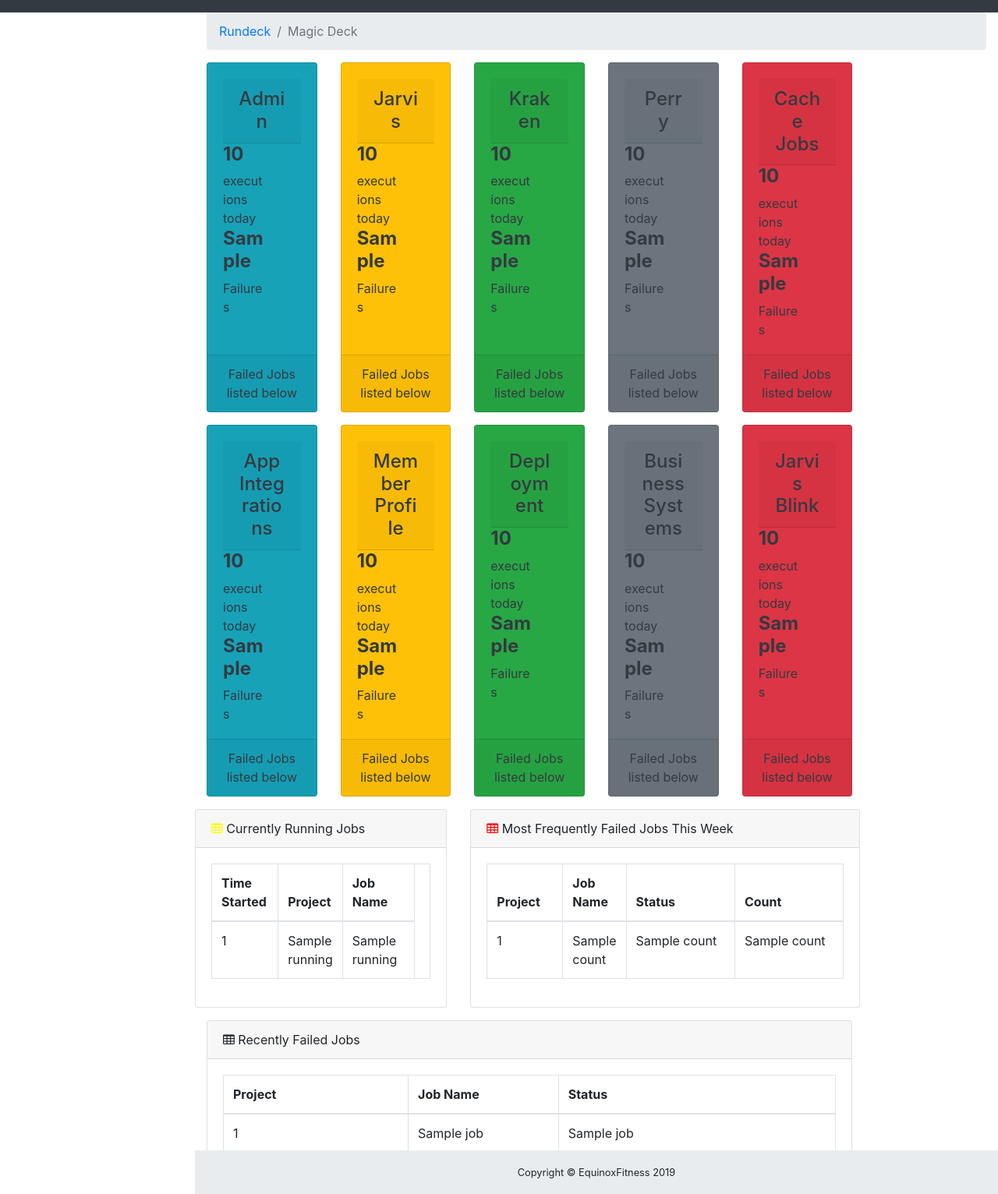
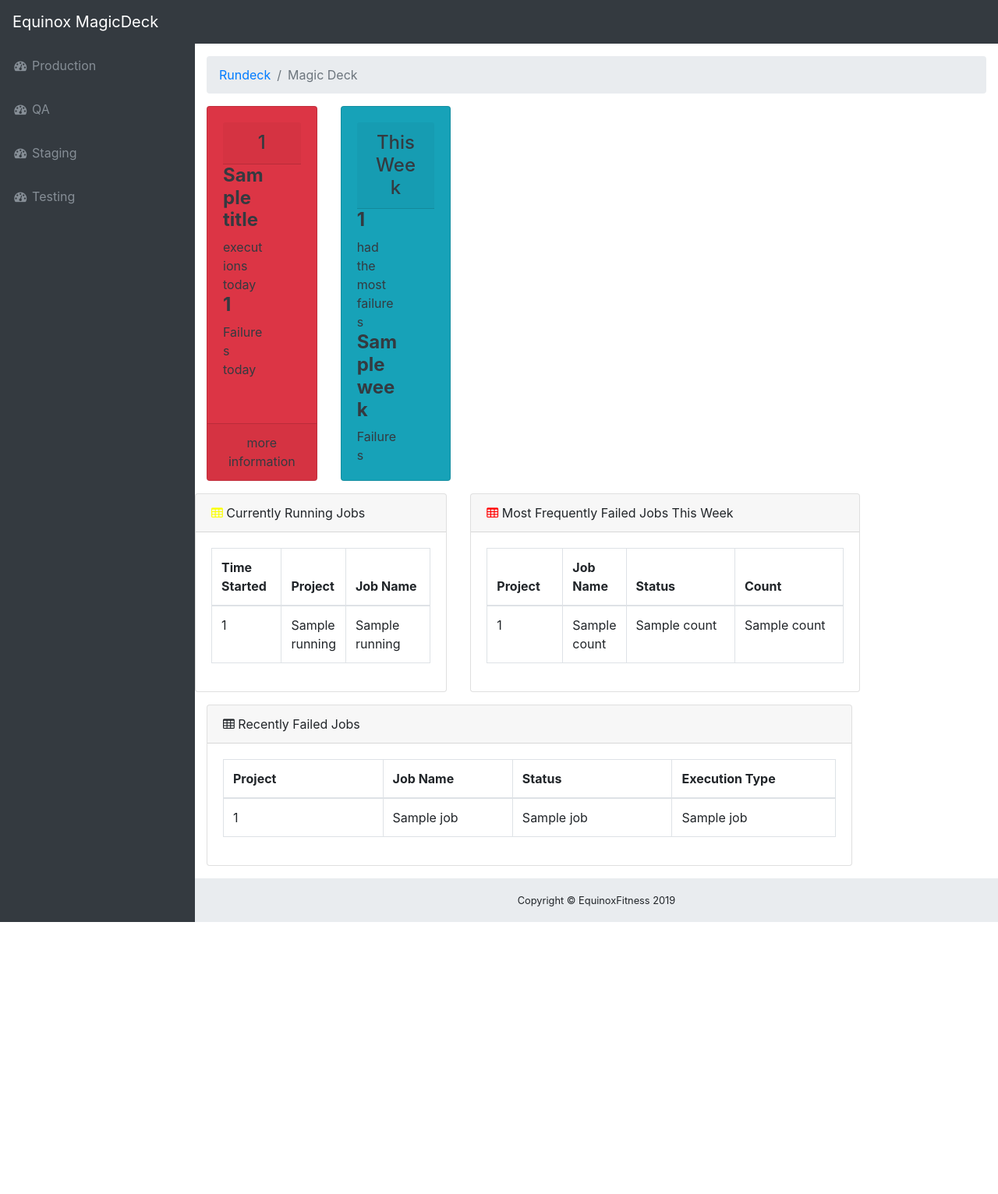
Before and after one commit to giannamiggins/magicdeck, a Flask app: template templates/dashboard.html in a window 1280 px wide. Shown: the whole page at 78% size. After the commit the page ends 1183 px from the top, so only its background shows below. Run offline with Flask 2, Linux system fonts and the light colour scheme; the template is opened without the code that fills it: most values are stand-ins (such as "Sample title", 1, 10 or a date in 2020); parts of the project's set-up code (start-up, migrations or seed data) failed here and were passed over; some libraries are stand-ins or nearby versions.

Commit message:
possible to use for other environments

```diff
--- a/app.py
+++ b/app.py
@@ -24,6 +24,7 @@ class Execution(Base):
     status = Column(String)
     date_completed = Column(Date)
     scheduled_execution_id = Column(Integer)
+    execution_type = Column(String)
 
     def __init__(self, id, project, status, date_completed, scheduled_execution_id):
         self.id = id
@@ -31,6 +32,7 @@ class Execution(Base):
         self.status = status
         self.date_completed = date_completed
         self.scheduled_execution_id = scheduled_execution_id
+        self.execution_type = execution_type
 
 class Jobs(Base):
     __tablename__ = "scheduled_execution"
@@ -55,34 +57,41 @@ secret=credentials.secret,
 cluster=credentials.cluster,
 ssl=True)
 
-#sql variables
-allprojects = session.query(Execution.project).filter(cast(Execution.date_completed, Date)==date.today()).subquery()
-fails = session.query(Execution.project).filter_by(status='failed').filter(cast(Execution.date_completed, Date)==date.today()).subquery()
 
-ad_runs = session.query(allprojects).filter_by(project='Admin').count()
-ad_fails = session.query(fails).filter_by(project='Admin').count()
-j_runs = session.query(allprojects).filter_by(project='Jarvis').count()
-j_fails = session.query(fails).filter_by(project='Jarvis').count()
-k_runs = session.query(allprojects).filter_by(project='Kraken').count()
-k_fails = session.query(fails).filter_by(project='Kraken').count()
-p_runs = session.query(allprojects).filter_by(project='Perry').count()
-p_fails = session.query(fails).filter_by(project='Perry').count()
-cache_runs = session.query(allprojects).filter_by(project='Cache_Jobs').count()
-cache_fails = session.query(fails).filter_by(project='Cache_Jobs').count()
-app_runs = session.query(allprojects).filter_by(project='App-Integrations').count()
-app_fails = session.query(fails).filter_by(project='App-Integrations').count()
-mp_runs = session.query(allprojects).filter_by(project='MemberProfile').count()
-mp_fails = session.query(fails).filter_by(project='MemberProlie').count()
-d_runs = session.query(allprojects).filter_by(project='Deployment').count()
-d_fails = session.query(fails).filter_by(project='Deployment').count()
-bus_runs = session.query(allprojects).filter_by(project='BusinessSystems').count()
-bus_fails = session.query(fails).filter_by(project='BusinessSystems').count()
-jb_runs = session.query(allprojects).filter_by(project='Jarvis-Blink').count()
-jb_fails = session.query(fails).filter_by(project='Jarvis-Blink').count()
+job = session.query(Execution.project, Jobs.job_name, Execution.status, Execution.execution_type).filter(Execution.scheduled_execution_id == Jobs.id).filter_by(status='failed').order_by(Execution.date_completed.desc()).limit(10)
 
-job = session.query(Execution.project, Jobs.job_name, Execution.status).filter(Execution.scheduled_execution_id == Jobs.id).filter_by(status='failed').order_by(Execution.date_completed.desc()).limit(10)
+query = text("""select project, count (*)
+from public.execution
+where date_completed >= CURRENT_DATE
+group by execution.project
+""")
+titles = engine.execute(query)
+executions = []
+for y in titles:
+    executions.append(y)
 
-query = text("""
+query2 = text("""select project, count (*)
+from public.execution
+where status='failed' and date_completed >= CURRENT_DATE
+group by execution.project
+""")
+
+faillist = engine.execute(query2)
+failures = []
+for k in faillist:
+    failures.append(k)
+
+#build url
+g = 0
+host = "devops"
+
+while g < len(failures):
+    project = failures[g][0]
+    url = "http://{0}.equinoxfitness.com/rundeck/project/{1}/activity?statFilter=fail".format(host, project)
+    failures[g] = failures[g], url
+    g += 1
+
+query3 = text("""
 select project,job_name,status,count(*) from
 
 (SELECT
@@ -100,12 +109,29 @@ group by status, job_name, project
 order by count DESC
 limit(10)
 """)
-counts = engine.execute(query)
+counts = engine.execute(query3)
 failcount = []
 for x in counts:
     failcount.append(x)
 
-query2 = text("""
+query4 = text("""
+select date_completed, count(*)
+from (
+select CAST(date_completed as date)
+from public.execution
+where status = 'failed'
+and date_completed >= CURRENT_DATE - 6
+group by execution.date_completed
+)as x
+group by x.date_completed
+order by count desc
+""")
+days = engine.execute(query4)
+week = []
+for k in days:
+    week.append(k)
+
+query6 = text("""
 SELECT
        exe.date_started,
        exe.project,
@@ -115,16 +141,30 @@ join public.execution exe on exe.scheduled_execution_id=se.id
 where exe.date_completed is null
 order by date_started desc
 """)
-ongoing = engine.execute(query2)
+ongoing = engine.execute(query6)
 running = []
 for y in ongoing:
     running.append(y)
 
+
+
+
 @app.route('/dashboard')
 def dashboard():
-    return render_template('dashboard.html', ad_runs=ad_runs, ad_fails=ad_fails, j_runs=j_runs, j_fails=j_fails, k_runs=k_runs, k_fails=k_fails,
-	p_runs=p_runs, p_fails=p_fails, cache_runs=cache_runs, cache_fails=cache_fails, app_runs=app_runs, app_fails=app_fails, mp_runs=mp_runs,
-	mp_fails=mp_fails, d_runs=d_runs, d_fails=d_fails, bus_runs=bus_runs, bus_fails=bus_fails, jb_runs=jb_runs, jb_fails=jb_fails, job=job, counts=failcount, running=running)
+    return render_template('dashboard.html', titles=executions, job=job, counts=failcount, failures=failures, running=running, week=week)
+
+@app.route('/qa')
+def qa():
+    return render_template('qa.html', titles=executions, job=job, counts=failcount, failures=failures, running=running, week=week)
+
+@app.route('/stag')
+def qa():
+    return render_template('stag.html', titles=executions, job=job, counts=failcount, failures=failures, running=running, week=week)
+
+@app.route('/test')
+def qa():
+    return render_template('test.html', titles=executions, job=job, counts=failcount, failures=failures, running=running, week=week)
+
 
 if __name__ == '__main__':
 	app.run(debug=True)
--- a/templates/dashboard.html
+++ b/templates/dashboard.html
@@ -12,8 +12,41 @@
   <link href="https://cdn.datatables.net/1.10.16/css/dataTables.bootstrap4.min.css" rel="stylesheet">
   <link href="{{ url_for('static', filename='css/sb-admin.css') }}" rel="stylesheet">
 </head>
-<body id="page-top">
-  <nav class= "navbar navbar-expand-lg navbar-dark bg-dark fixed-top" id="mainNav"></nav>
+<body class="fixed-nav sticky-footer bg-dark" id="page-top">
+  <nav class="navbar navbar-expand-lg navbar-dark bg-dark fixed-top" id="mainNav">
+    <a class="navbar-brand text-white"> Equinox MagicDeck</a>
+    <button class="navbar-toggler navbar-toggler-right" type="button" data-toggle="collapse" data-target="#navbarResponsive" aria-controls="navbarResponsive" aria-expanded="false" aria-label="Toggle navigation">
+      <span class="navbar-toggler-icon"></span>
+    </button>
+    <div class="collapse navbar-collapse" id="navbarResponsive">
+      <ul class="navbar-nav navbar-sidenav" id="exampleAccordion">
+        <li class="nav-item" data-toggle="tooltip" data-placement="right" title="Dashboard">
+          <a class="nav-link" href="/dashboard">
+            <i class="fa fa-fw fa-dashboard"></i>
+            <span class="nav-link-text">Production</span>
+          </a>
+        </li>
+        <li class="nav-item" data-toggle="tooltip" data-placement="right" title="Dashboard">
+          <a class="nav-link" href="qa">
+            <i class="fa fa-fw fa-dashboard"></i>
+            <span class="nav-link-text">QA</span>
+          </a>
+        </li>
+        <li class="nav-item" data-toggle="tooltip" data-placement="right" title="Dashboard">
+          <a class="nav-link" href="/stag">
+            <i class="fa fa-fw fa-dashboard"></i>
+            <span class="nav-link-text">Staging</span>
+          </a>
+        </li>
+        <li class="nav-item" data-toggle="tooltip" data-placement="right" title="Dashboard">
+          <a class="nav-link" href="/test">
+            <i class="fa fa-fw fa-dashboard"></i>
+            <span class="nav-link-text">Testing</span>
+          </a>
+        </li>
+      </ul>
+    </div>
+  </nav>
   <div class="content-wrapper">
     <div class="container-fluid">
       <ol class="breadcrumb">
@@ -23,153 +56,41 @@
         <li class="breadcrumb-item active">Magic Deck</li>
       </ol>
       <div class="row">
-        <div class="col-xl-2 col-sm-8 mb-3">
-          <div class="card text-white bg-info o-hidden h-100">
+      {% for m in failures %}
+      {% if m[0][1] > 0 %}
+        {% for g in titles %}
+         {% if g[0] == m[0][0] %}
+         <div class="col-xl-2 col-sm-2 mb-3">
+          <div class="card text-white bg-danger o-hidden h-100">
             <div class="card-body">
-              <h4 class="card-header text-center text-dark text-bold">Admin</h4>
-              <div class="mr-5 text-dark"><h4 class="font-weight-bold">{{ad_runs}}</h4> executions today</div>
-              <div class="mr-5 text-dark"><h4 class="font-weight-bold">{{ad_fails}}</h4> Failures</div>
+              <h4 class="card-header text-center text-dark text-bold">{{ g[0]  }}</h4>
+              <div class="mr-5 text-dark"><h4 class="font-weight-bold">{{  g[1]  }}</h4> executions today</div>
+
+              <div class="mr-5 text-dark"><h4 class="font-weight-bold">{{  m[0][1]  }}</h4> Failures today</div>
             </div>
-            {% if ad_fails %}
-            <a href=http://devops.equinoxfitness.com/rundeck/project/Admin/activity?statFilter=fail>
-              <div class="card-footer text-center text-dark"><span>Failed Jobs listed below</span></div>
-            </a>
+                <a href={{ m[1] }}>
+                <div class="card-footer text-center text-dark"><span>more information</span></div>
+                </a>
+          </div>
+                {% endif %}
+              {% endfor %}
             {% endif %}
+        </div>
+        {% endfor %}
+        <div class="col-lg-2 col-sm-2 mb-3">
+          <div class="card bg-info o-hidden h-100">
+            <div class="card-body">
+              <h4 class="card-header text-center text-dark text-bold">This Week</h4>
+              <div class="mr-5 text-dark"><h4 class="font-weight-bold">{{  week[0][0]  }}</h4> had the most failures</div>
+
+              <div class="mr-5 text-dark"><h4 class="font-weight-bold">{{  week[0][1]  }}</h4> Failures </div>
+            </div>
           </div>
         </div>
-        <div class="col-xl-2 col-sm-8 mb-3">
-          <div class="card text-white bg-warning o-hidden h-100">
-            <div class="card-body">
-              <h4 class="card-header text-center text-dark text-bold">Jarvis</h4>
-              <div class="mr-5 text-dark"><h4 class="font-weight-bold">{{j_runs}}</h4> executions today</div>
-              <div class="mr-5 text-dark"><h4 class="font-weight-bold">{{j_fails}}</h4> Failures</div>
-            </div>
-            {% if j_fails %}
-            <a href=http://devops.equinoxfitness.com/rundeck/project/Jarvis/activity?statFilter=fail>
-              <div class="card-footer text-center text-dark"><span>Failed Jobs listed below</span></div>
-            </a>
-            {% endif %}
-          </div>
-        </div>
-        <div class="col-xl-2 col-sm-8 mb-3">
-          <div class="card text-white bg-success o-hidden h-100">
-            <div class="card-body">
-              <h4 class="card-header text-center text-dark text-bold">Kraken</h4>
-              <div class="mr-5 text-dark"><h4 class="font-weight-bold">{{k_runs}}</h4> executions today</div>
-              <div class="mr-5 text-dark"><h4 class="font-weight-bold">{{k_fails}}</h4> Failures</div>
-            </div>
-            {% if k_fails %}
-            <a href=http://devops.equinoxfitness.com/rundeck/project/Kraken/activity?statFilter=fail>
-              <div class="card-footer text-center text-dark"><span>Failed Jobs listed below</span></div>
-            </a>
-            {% endif %}
-          </div>
-        </div>
-        <div class="col-xl-2 col-sm-8 mb-3">
-          <div class="card text-white bg-secondary o-hidden h-100">
-            <div class="card-body">
-              <h4 class="card-header text-center text-dark text-bold">Perry</h4>
-              <div class="mr-5 text-dark"><h4 class="font-weight-bold">{{p_runs}}</h4> executions today</div>
-              <div class="mr-5 text-dark"><h4 class="font-weight-bold">{{p_fails}}</h4> Failures</div>
-            </div>
-            {% if p_fails %}
-            <a href=http://devops.equinoxfitness.com/rundeck/project/Perry/activity?statFilter=fail>
-              <div class="card-footer text-center text-dark"><span>Failed Jobs listed below</span></div>
-            </a>
-            {% endif %}
-          </div>
-        </div>
-        <div class="col-xl-2 col-sm-8 mb-3">
-          <div class="card text-white bg-danger o-hidden h-100">
-            <div class="card-body">
-              <h4 class="card-header text-center text-dark text-bold">Cache Jobs</h4>
-              <div class="mr-5 text-dark"><h4 class="font-weight-bold">{{cache_runs}}</h4> executions today</div>
-              <div class="mr-5 text-dark"><h4 class="font-weight-bold">{{cache_fails}}</h4> Failures</div>
-            </div>
-            {% if cache_fails %}
-            <a href=http://devops.equinoxfitness.com/rundeck/project/Cache_Jobs/activity?statFilter=fail>
-              <div class="card-footer text-center text-dark"><span>Failed Jobs listed below</span></div>
-            </a>
-            {% endif %}
-          </div>
-        </div>
-      </div>
-      <!-- row 2 cards-->
-      <div class="row">
-        <div class="col-xl-2 col-sm-8 mb-3">
-          <div class="card text-white bg-info o-hidden h-100">
-            <div class="card-body">
-              <h4 class="card-header text-center text-dark text-bold">App Integrations</h4>
-              <div class="mr-5 text-dark"><h4 class="font-weight-bold">{{app_runs}}</h4> executions today</div>
-              <div class="mr-5 text-dark"><h4 class="font-weight-bold">{{app_fails}}</h4> Failures</div>
-            </div>
-            {% if app_fails %}
-            <a href=http://devops.equinoxfitness.com/rundeck/project/App-Integrations/activity?statFilter=fail>
-              <div class="card-footer text-center text-dark"><span>Failed Jobs listed below</span></div>
-            </a>
-            {% endif %}
-          </div>
-        </div>
-        <div class="col-xl-2 col-sm-8 mb-3">
-          <div class="card text-white bg-warning o-hidden h-100">
-            <div class="card-body">
-              <h4 class="card-header text-center text-dark text-bold">Member Profile</h4>
-              <div class="mr-5 text-dark"><h4 class="font-weight-bold">{{mp_runs}}</h4> executions today</div>
-              <div class="mr-5 text-dark"><h4 class="font-weight-bold">{{mp_fails}}</h4> Failures</div>
-            </div>
-            {% if mp_fails %}
-            <a href=http://devops.equinoxfitness.com/rundeck/project/MemberProfile/activity?statFilter=fail>
-              <div class="card-footer text-center text-dark"><span>Failed Jobs listed below</span></div>
-            </a>
-            {% endif %}
-          </div>
-        </div>
-        <div class="col-xl-2 col-sm-8 mb-3">
-          <div class="card text-white bg-success o-hidden h-100">
-            <div class="card-body">
-              <h4 class="card-header text-center text-dark text-bold">Deployment</h4>
-              <div class="mr-5 text-dark"><h4 class="font-weight-bold">{{d_runs}}</h4> executions today</div>
-              <div class="mr-5 text-dark"><h4 class="font-weight-bold">{{d_fails}}</h4> Failures</div>
-            </div>
-            {% if d_fails %}
-            <a href=http://devops.equinoxfitness.com/rundeck/project/Deployment/activity?statFilter=fail>
-              <div class="card-footer text-center text-dark"><span>Failed Jobs listed below</span></div>
-            </a>
-            {% endif %}
-          </div>
-        </div>
-        <div class="col-xl-2 col-sm-8 mb-3">
-          <div class="card text-white bg-secondary o-hidden h-100">
-            <div class="card-body">
-              <h4 class="card-header text-center text-dark text-bold">Business Systems</h4>
-              <div class="mr-5 text-dark"><h4 class="font-weight-bold">{{bus_runs}}</h4> executions today</div>
-              <div class="mr-5 text-dark"><h4 class="font-weight-bold">{{bus_fails}}</h4> Failures</div>
-            </div>
-            {% if bus_fails %}
-            <a href=http://devops.equinoxfitness.com/rundeck/project/BusinessSystems/activity?statFilter=fail>
-              <div class="card-footer text-center text-dark"><span>Failed Jobs listed below</span></div>
-            </a>
-            {% endif %}
-          </div>
-        </div>
-        <div class="col-xl-2 col-sm-8 mb-3">
-          <div class="card text-white bg-danger o-hidden h-100">
-            <div class="card-body">
-              <h4 class="card-header text-center text-dark text-bold">Jarvis Blink</h4>
-              <div class="mr-5 text-dark"><h4 class="font-weight-bold">{{jb_runs}}</h4> executions today</div>
-              <div class="mr-5 text-dark"><h4 class="font-weight-bold">{{jb_fails}}</h4> Failures</div>
-            </div>
-            {% if jb_fails %}
-            <a href=http://devops.equinoxfitness.com/rundeck/project/Jarvis-Blink/activity?statFilter=fail>
-              <div class="card-footer text-center text-dark"><span>Failed Jobs listed below</span></div>
-            </a>
-            {% endif %}
-          </div>
-      </div>
     </div>
   </div>
       <!-- row of charts after-->
-      <!-- current;y running jobs-->
+      <!-- currently running jobs-->
     <div class="row">
       <div class="col-lg-4">
       <div class="card mb-3">
@@ -179,7 +100,6 @@
             <table class="table table-bordered" width="90%" cellspacing="0">
               <col width="100">
               <col width="80">
-              <col width="150">
               <col width="150">
               <thead>
                 <tr>
@@ -244,12 +164,14 @@
             <table class="table table-bordered" width="100%" cellspacing="0">
               <col width="100">
               <col width="80">
-              <col width="150">
+              <col width="100">
+              <col width="50">
               <thead>
                 <tr>
                   <th>Project</th>
                   <th>Job Name</th>
                   <th>Status</th>
+                  <th>Execution Type</th>
                 </tr>
               </thead>
               <tbody id="table">
@@ -258,6 +180,7 @@
                   <td>{{ x[0] }}</td>
                   <td>{{ x[1] }}</td>
                   <td>{{ x[2] }}</td>
+                  <td>{{ x[3] }}</td>
                 </tr>
                 {% endfor %}
               </tbody>
```
